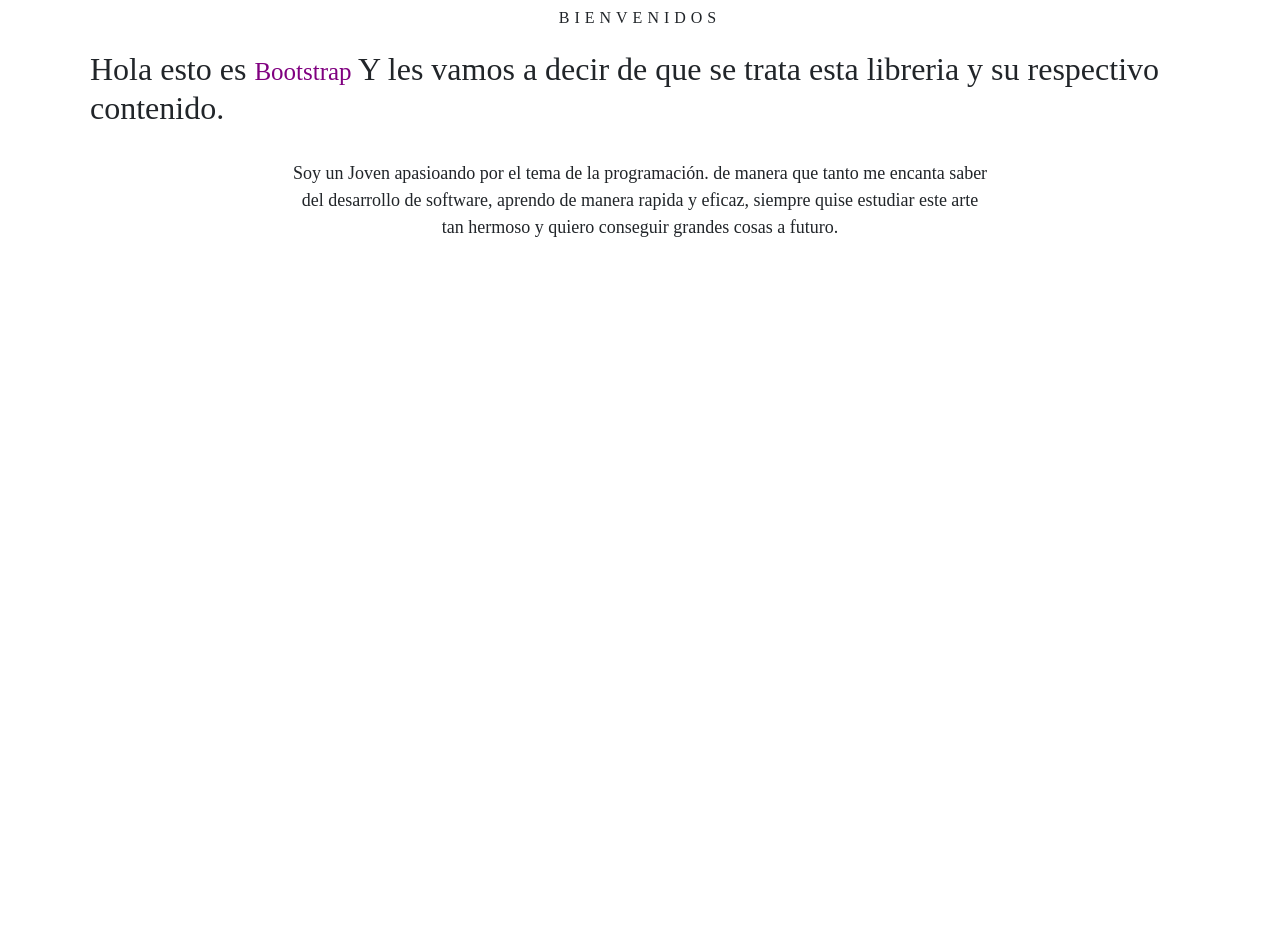
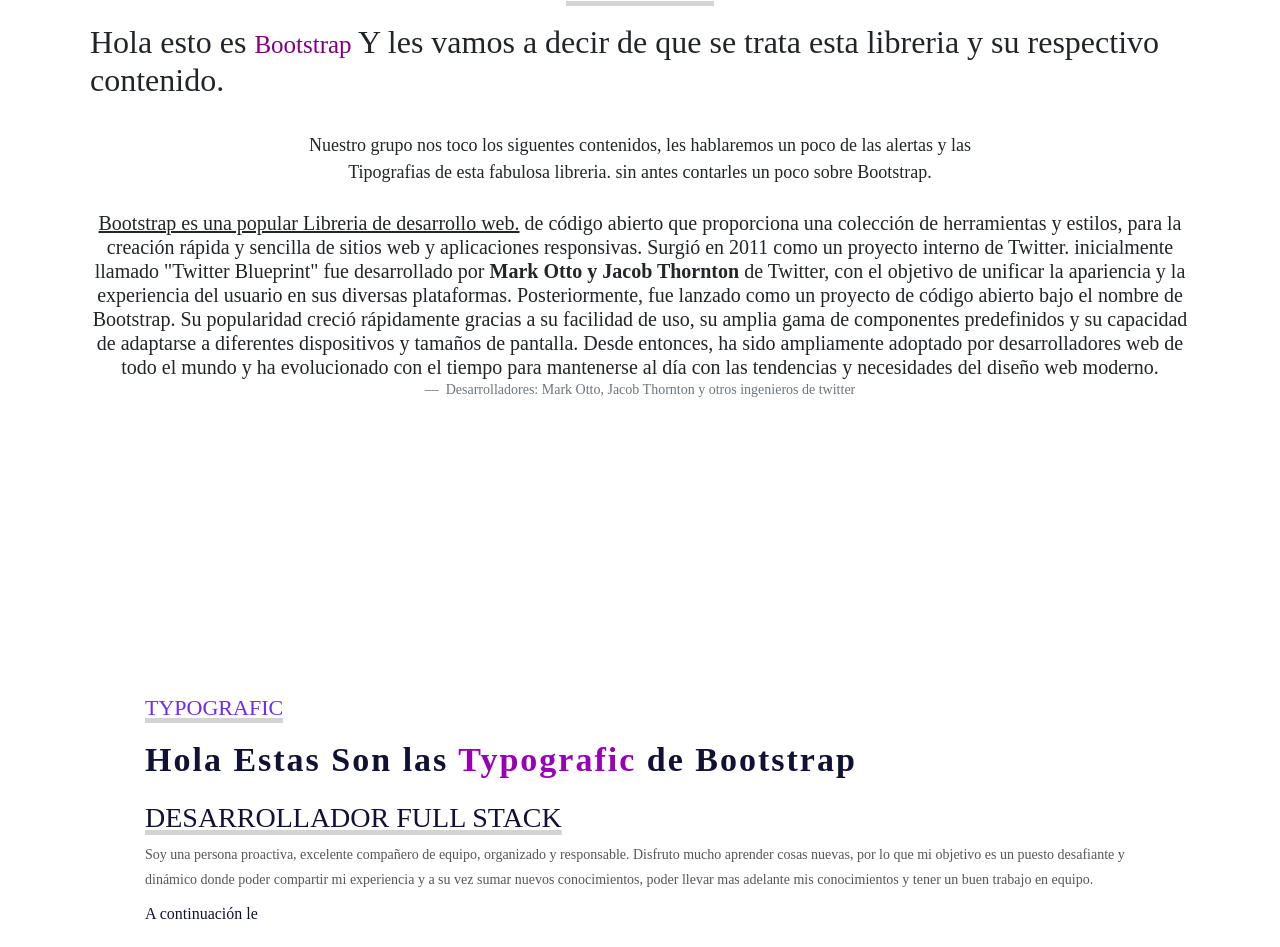
Before and after one commit to JonatanAn12/Exposicion, a Vue app: page / in a window 1280 px wide. Shown: the part 205-1152 px from the top of the page. Before the commit the page ends 800 px from the top, so only its background shows below. Built offline with nearby package versions, Linux system fonts and the light colour scheme.

Commit message:
Agregando funcionalidades y botones en navbar

```diff
--- a/src/App.vue
+++ b/src/App.vue
@@ -4,17 +4,13 @@
         <header>
             <div class="contenido-header">
                 <h1>Bootstrap</h1>
+                <div class="container">
                 <p>Presentado por: Jonatan Andres Sanchez Ayala</p>
-                <br>
-                                <p>Nikoll Valentina Melo Triana </p>
+                <p>Nikoll Valentina Melo Triana </p>
+              </div>
                 <div class="collapse" id="navbarToggleExternalContent" data-bs-theme="dark">
                     <div class="bg-dark p-4">
-                      <h5 class="text-body-emphasis h4">Contenido</h5>
                       <span class="text-body-secondary">
-                        <li><a href="#sobremi" onclick="seleccionar(this)">SOBRE MI</a></li>
-                        <li><a href="#servicios" onclick="seleccionar(this)">SERVICIOS</a></li>
-                        <li><a href="#portafolio" onclick="seleccionar(this)">PORTAFOLIO</a></li>
-                        <li><a href="#contactos" onclick="seleccionar(this)">CONTACTOS</a></li>
                      </span>
                     </div>
                   </div>
@@ -25,35 +21,30 @@
                       </button>
                       <div class="offcanvas offcanvas-end" tabindex="-1" id="offcanvasNavbar" aria-labelledby="offcanvasNavbarLabel">
                         <div class="offcanvas-header">
-                          <h5 class="offcanvas-title" id="offcanvasNavbarLabel">Contenido</h5>
+                          <h3 class="offcanvas-title" id="offcanvasNavbarLabel" type="bienvenida">Contenido</h3>
                           <button type="button" class="btn-close" data-bs-dismiss="offcanvas" aria-label="Close"></button>
                         </div>
                         <div class="offcanvas-body">
                           <ul class="navbar-nav justify-content-end flex-grow-1 pe-3">
+                            <button>
+                              <li class="nav-item">
+                                <a class="nav-link active" aria-current="page" href="#inicio">INICIO</a>
+                              </li>
+                            </button>
+                            <br>
+                            <button>
                             <li class="nav-item">
-                              <a class="nav-link active" aria-current="page" href="#">Tipografia en Bootstrapt</a>
+                              <a class="nav-link active" aria-current="page" href="#contenido2">Tipografia en Bootstrapt</a>
                             </li>
+                          </button>
+                          <br>
+                            <button>
                             <li class="nav-item">
                               <a class="nav-link" href="#">Alertas en Bootstrapt</a>
                             </li>
-                            <li class="nav-item dropdown">
-                              <a class="nav-link dropdown-toggle" href="#" role="button" data-bs-toggle="dropdown" aria-expanded="false">
-                                Dropdown
-                              </a>
-                              <ul class="dropdown-menu">
-                                <li><a class="dropdown-item" href="#">Action</a></li>
-                                <li><a class="dropdown-item" href="#">Another action</a></li>
-                                <li>
-                                  <hr class="dropdown-divider">
-                                </li>
-                                <li><a class="dropdown-item" href="#">Something else here</a></li>
-                              </ul>
-                            </li>
-                          </ul>
-                          <form class="d-flex mt-3" role="search">
-                            <input class="form-control me-2" type="search" placeholder="Search" aria-label="Search">
-                            <button class="btn btn-outline-success" type="submit">Search</button>
-                          </form>
+                          </button>
+                          <br>
+                         </ul>
                         </div>
                       </div>
                     </div>
@@ -63,12 +54,38 @@
         <div class="presentacion">
             <p class="bienvenida">Bienvenidos</p>
             <h2>Hola esto es  <span>Bootstrap </span>Y les vamos a decir de que se trata esta libreria y su respectivo contenido.</h2>
-            <p class="descripcion" >Soy un Joven apasioando por el tema de la programación. de manera que tanto me encanta
-                saber del desarrollo de software, aprendo de manera rapida y eficaz, siempre quise estudiar este arte tan hermoso
-                y quiero conseguir grandes cosas a futuro.</p>
-            <a href="#portafolio">Ir a Portafolio</a>
+            <p class="descripcion" >Nuestro grupo nos toco los siguentes contenidos, les hablaremos un poco de las alertas y las Tipografias
+              de esta fabulosa libreria. sin antes contarles un poco sobre Bootstrap.</p>
+              <div class="boots">
+                <figure class="text-center">
+                  <blockquote class="blockquote">
+                <p class="h5"><u>Bootstrap es una popular Libreria de desarrollo web.</u> de código abierto que proporciona una colección de herramientas y estilos,
+                   para la creación rápida y sencilla de sitios web y aplicaciones responsivas. Surgió en 2011 como un proyecto interno de Twitter.
+                   inicialmente llamado "Twitter Blueprint" fue desarrollado por <strong>Mark Otto y Jacob Thornton</strong> de Twitter, con el objetivo de unificar la apariencia y la experiencia del usuario en sus diversas plataformas.
+                    Posteriormente, fue lanzado como un proyecto de código abierto bajo el nombre de Bootstrap. Su popularidad creció rápidamente gracias a su facilidad de uso,
+                     su amplia gama de componentes predefinidos y su capacidad de adaptarse a diferentes dispositivos y tamaños de pantalla.
+                     Desde entonces, ha sido ampliamente adoptado por desarrolladores web de todo el mundo y ha evolucionado con el tiempo para mantenerse al día con las tendencias y necesidades del diseño web moderno.</p>
+                    </blockquote>
+                     <figcaption class="blockquote-footer">
+                      Desarrolladores: Mark Otto, Jacob Thornton y otros ingenieros de twitter
+                    </figcaption>
+                  </figure>
+                    </div>
         </div>
     </div>
+</section>
+<section id="contenido2">
+  <div class="contenido2">
+      <p class="titulo-seccion">Typografic</p>
+      <h2>Hola Estas Son las <span>Typografic</span> de Bootstrap</h2>
+      <h3>Desarrollador Full stack</h3>
+      <p>Soy una persona proactiva, excelente compañero de equipo, organizado y responsable. Disfruto
+          mucho aprender cosas nuevas, por lo que mi objetivo es un puesto desafiante y dinámico donde
+          poder compartir mi experiencia y a su vez sumar nuevos conocimientos, poder llevar mas
+          adelante mis conocimientos y tener un buen trabajo en equipo.</p>
+
+          <h6>A continuación le </h6>
+  </div>
 </section>
 </template>
 
@@ -162,10 +179,12 @@
 }
 
 #inicio .contenido .presentacion .bienvenida {
-font-size: 16px;
-margin-bottom: 20px;
-text-transform: uppercase;
-letter-spacing: 5px;
+  font-size: 22px;
+  text-transform: uppercase;
+  color: #6e2cf3;
+  text-decoration: underline;
+  text-decoration-color: #d3d3d3;
+  text-decoration-thickness: 5px;
 }
 
 #inicion .contenido .presentacion h2 {
@@ -206,4 +225,90 @@
 .navbar-toggler-icon {
     background-color:  #6e2cf3;
 }
+
+#contenido2 {
+  max-width: 1100px;
+  margin: auto;
+  padding: 100px 15px;
+  color: #111135;
+  display: flex;
+}
+
+#contenido2 .contenido2 {
+  margin: 0 40px;
+}
+
+#contenido2 .contenido2 .titulo-seccion {
+  font-size: 22px;
+  text-transform: uppercase;
+  color: #6e2cf3;
+  text-decoration: underline;
+  text-decoration-color: #d3d3d3;
+  text-decoration-thickness: 5px;
+}
+
+#contenido2 .contenido2 h2 {
+  font-size: 34px;
+  font-weight: bold;
+  margin: 20px 0;
+  letter-spacing: 2px;
+}
+
+#contenido2 .contenido2 h2 span {
+  color: #9800B7;
+}
+
+#contenido .contenido2 h3 {
+  font-size: 18px;
+  font-weight: 500;
+  text-transform: uppercase;
+  margin-bottom: 20px;
+  letter-spacing: 1px;
+}
+
+#contenido2 .contenido2 p {
+  font-size: 14px;
+  line-height: 25px;
+  color: #565656;
+  margin-bottom: 12px;
+}
+
+.container {
+  display: flex;
+  flex-direction: column;
+  align-items: center;
+  font-size: 20px;
+}
+
+button {
+  font-size: 20px;
+  font-weight: bold;
+  text-transform: uppercase;
+  padding: 15px 30px;
+  background-color: #6e2cf3;
+  border: none;
+  border-radius: 30px;
+  cursor: pointer;
+  overflow: hidden;
+  box-shadow: 0 0 20px rgba(110, 44, 243);
+  transition: box-shadow .5s
+}
+
+button:hover {
+  box-shadow: 0 0 10px rgba(110, 44, 243);
+}
+
+#inicio .contenido header .contenido-header nav ul li button {
+  margin-right: 20px;
+}
+
+h3 {
+  text-transform: uppercase;
+  color: #6e2cf3;
+  text-decoration: underline;
+  text-decoration-color: #d3d3d3;
+  text-decoration-thickness: 5px;
+}
+
+
 </style>
```
